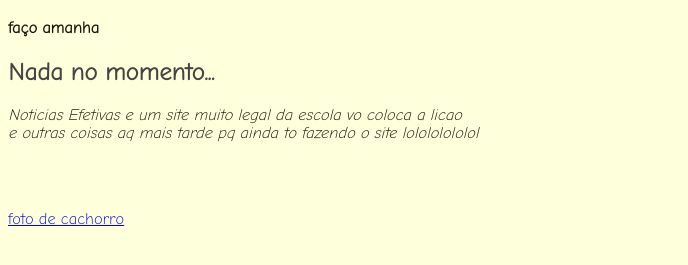
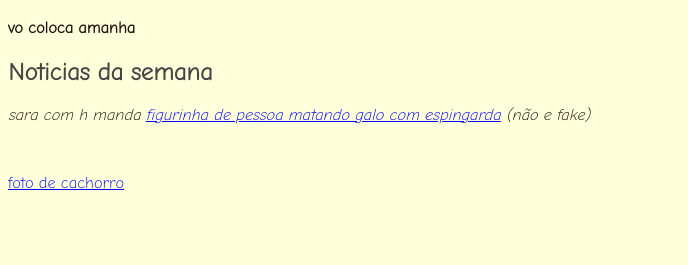
Before and after one commit to CachorraoAleatorio/noticiasefetivas.com, a plain HTML site: page Index.html in a window 1280 px wide. Shown: the part 317-582 px from the top of the page, without its empty margins (0-688 px from the left). Drawn offline with Linux system fonts and the light colour scheme.

Commit message:
Update Index.html
noticia adicionada hahaha

```diff
--- a/Index.html
+++ b/Index.html
@@ -23,10 +23,10 @@
     <body style="background-color: #FEFFDB;">
         <img src="titulo.png"> <br><br><br>
         <h1 style="color: #444444">Lição</h3>
-        <h4 style="color: rgb(26, 18, 11);"> faço amanha</p>
-        <h2 style="color: #444444">Nada no momento...</h2>
-        <p style="color: rgb(26, 18, 11);"><i>Noticias Efetivas e um site muito legal da escola vo coloca a licao <br> e outras coisas aq mais tarde pq ainda to fazendo o site lolololololol</i></p>
-        <br><br>
+        <h4 style="color: rgb(26, 18, 11);"> vo coloca amanha</p>
+        <h2 style="color: #444444">Noticias da semana</h2>
+        <p style="color: rgb(26, 18, 11);"><i>sara com h manda <a href="sarah mata galo.webp">figurinha de pessoa matando galo com espingarda</a> (não e fake)</i></p>
+        <br>
         <p><a href="https://i.pinimg.com/originals/e9/46/02/e946026df22acfc533f37e95634cdf3e.jpg">foto de cachorro</a></p>
     </body>
 </html>
```
